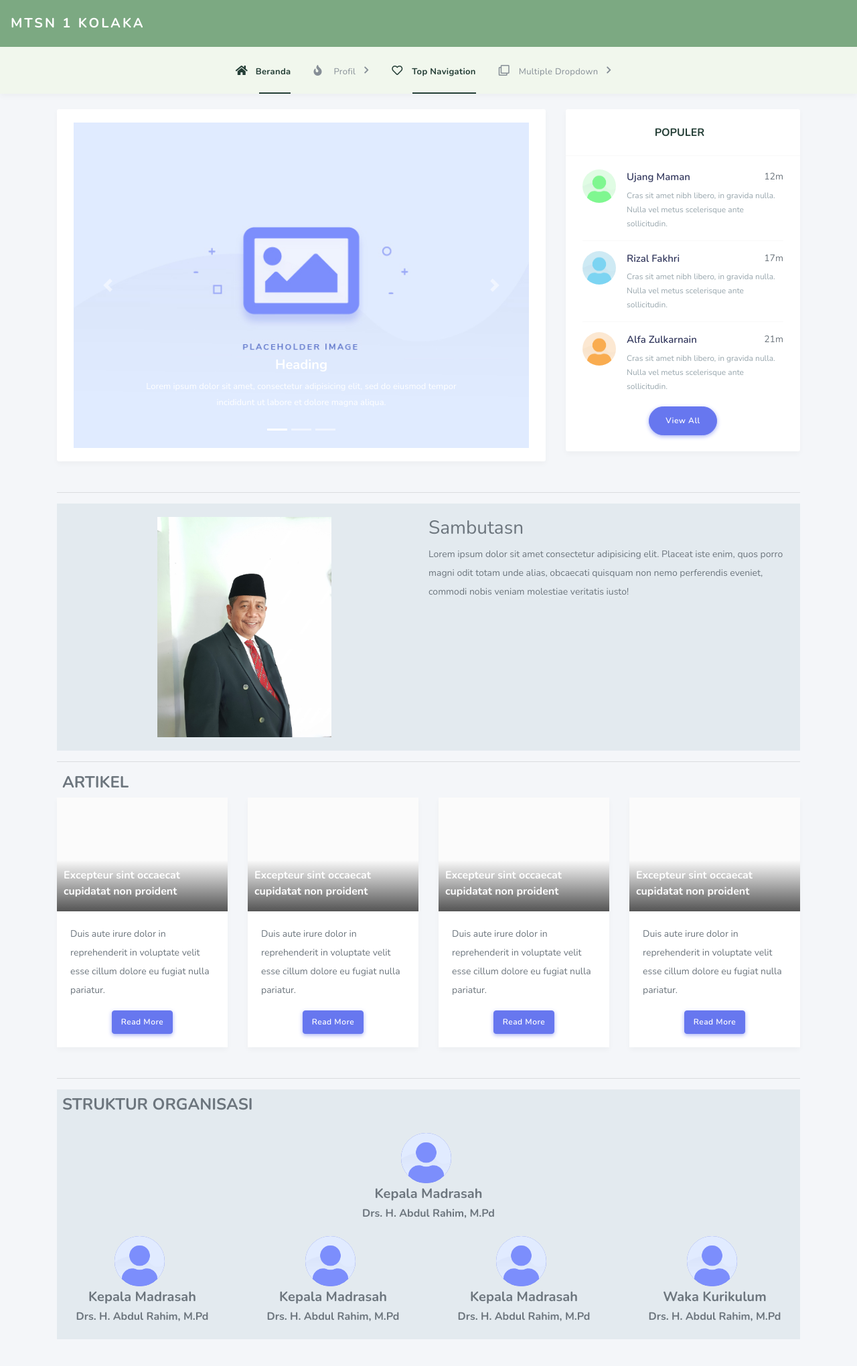
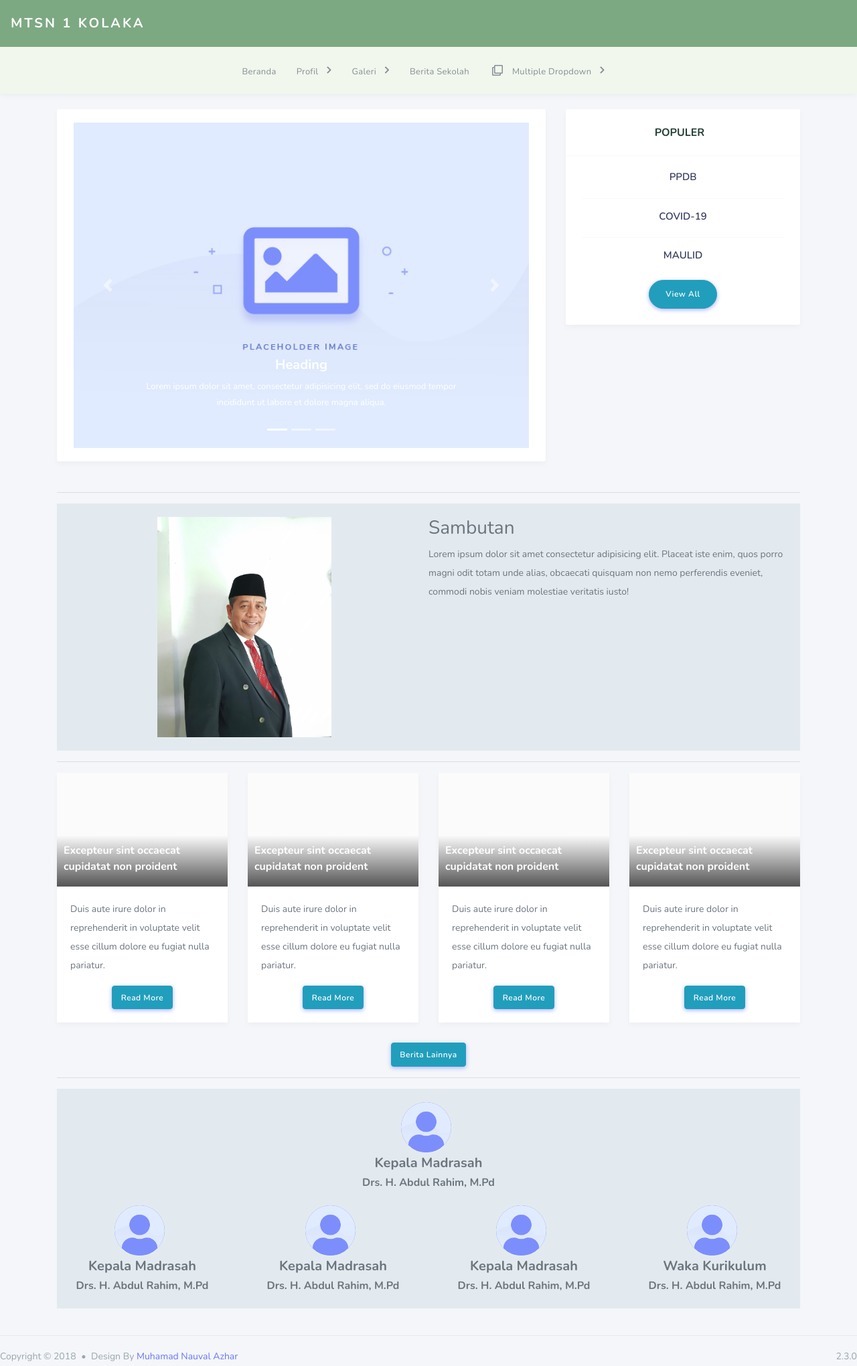
Before and after one commit to alimuhyie/baru, a CodeIgniter app: page /database/ in a window 1280 px wide. Shown: the top 2040 px of the page at 67% size. Run offline with CodeIgniter, Linux system fonts and the light colour scheme; some libraries are stand-ins or nearby versions.

Commit message:
data baru

```diff
--- a/application/views/templates/baru.php
+++ b/application/views/templates/baru.php
@@ -263,18 +263,30 @@
             <nav class="navbar navbar-secondary navbar-expand-lg">
                 <div class="container ">
                     <ul class="navbar-nav mx-auto">
-                        <li class="nav-item active">
-                            <a href="#" class="nav-link"><i class="fa fa-home" aria-hidden="true"></i></i><span>Beranda</span></a>
+                        <li class="nav-item ">
+                            <a href="#" class="nav-link"><span>Beranda</span></a>
                         </li>
                         <li class="nav-item dropdown">
-                            <a href="#" data-toggle="dropdown" class="nav-link has-dropdown"><i class="fas fa-fire"></i><span>Profil</span></a>
+                            <a href="#" data-toggle="dropdown" class="nav-link has-dropdown"><span>Profil</span></a>
                             <ul class="dropdown-menu">
                                 <li class="nav-item"><a href="index-0.html" class="nav-link">Visi Misi</a></li>
-                                <li class="nav-item"><a href="index.html" class="nav-link">Ecommerce Dashboard</a></li>
+                                <li class="nav-item"><a href="index.html" class="nav-link">Sejarah</a></li>
+                                <li class="nav-item"><a href="index.html" class="nav-link">Struktur Organisasi</a></li>
+                                <li class="nav-item"><a href="index.html" class="nav-link">Guru</a></li>
+                                <li class="nav-item"><a href="index.html" class="nav-link">Tata Usaha</a></li>
                             </ul>
                         </li>
-                        <li class="nav-item active">
-                            <a href="#" class="nav-link"><i class="far fa-heart"></i><span>Top Navigation</span></a>
+                        <li class="nav-item dropdown">
+                            <a href="#" data-toggle="dropdown" class="nav-link has-dropdown"><span>Galeri</span></a>
+                            <ul class="dropdown-menu">
+                                <li class="nav-item"><a href="index-0.html" class="nav-link"></a></li>
+                                <li class="nav-item"><a href="index.html" class="nav-link">Sejarah</a></li>
+                                <li class="nav-item"><a href="index.html" class="nav-link">Struktur Organisasi</a></li>
+
+                            </ul>
+                        </li>
+                        <li class="nav-item">
+                            <a href="#" class="nav-link"><span>Berita Sekolah</span></a>
                         </li>
                         <li class="nav-item dropdown">
                             <a href="#" data-toggle="dropdown" class="nav-link has-dropdown"><i class="far fa-clone"></i><span>Multiple Dropdown</span></a>
@@ -390,29 +402,19 @@
                                 </div>
                                 <div class="card-body">
                                     <ul class="list-unstyled list-unstyled-border">
-
-                                        <li class="media">
-                                            <img class="mr-3 rounded-circle" width="50" src="../assets/img/avatar/avatar-2.png" alt="avatar">
+                                        <li class="media text-center">
                                             <div class="media-body">
-                                                <div class="float-right">12m</div>
-                                                <div class="media-title">Ujang Maman</div>
-                                                <span class="text-small text-muted">Cras sit amet nibh libero, in gravida nulla. Nulla vel metus scelerisque ante sollicitudin.</span>
+                                                <div class="media-title">PPDB</div>
                                             </div>
                                         </li>
-                                        <li class="media">
-                                            <img class="mr-3 rounded-circle" width="50" src="../assets/img/avatar/avatar-3.png" alt="avatar">
+                                        <li class="media text-center">
                                             <div class="media-body">
-                                                <div class="float-right">17m</div>
-                                                <div class="media-title">Rizal Fakhri</div>
-                                                <span class="text-small text-muted">Cras sit amet nibh libero, in gravida nulla. Nulla vel metus scelerisque ante sollicitudin.</span>
+                                                <div class="media-title">COVID-19</div>
                                             </div>
                                         </li>
-                                        <li class="media">
-                                            <img class="mr-3 rounded-circle" width="50" src="../assets/img/avatar/avatar-4.png" alt="avatar">
+                                        <li class="media text-center">
                                             <div class="media-body">
-                                                <div class="float-right">21m</div>
-                                                <div class="media-title">Alfa Zulkarnain</div>
-                                                <span class="text-small text-muted">Cras sit amet nibh libero, in gravida nulla. Nulla vel metus scelerisque ante sollicitudin.</span>
+                                                <div class="media-title">MAULID</div>
                                             </div>
                                         </li>
                                     </ul>
@@ -436,7 +438,7 @@
                                     </div>
                                     <div class="col-lg-6">
                                         <div class="row">
-                                            <div class="h3">Sambutasn</div>
+                                            <div class="h3">Sambutan</div>
                                             <p>Lorem ipsum dolor sit amet consectetur adipisicing elit. Placeat iste enim, quos porro magni odit totam unde alias, obcaecati quisquam non nemo perferendis eveniet, commodi nobis veniam molestiae veritatis iusto!</p>
                                         </div>
                                     </div>
@@ -452,7 +454,7 @@
 
 
                         <!-- <div class="card-body"> -->
-                        <h4 class="pl-2">ARTIKEL</h4>
+
                         <div class="row">
                             <div class="col-12 col-sm-6 col-md-6 col-lg-3">
                                 <article class="article">
@@ -526,13 +528,18 @@
                                     </div>
                                 </article>
                             </div>
+                            <div class="col-12 col-sm-6 col-md-6 col-lg">
+                                <div class="article-cta text-center">
+                                    <a href="#" class="btn btn-primary">Berita Lainnya</a>
+                                </div>
+                            </div>
                         </div>
                         <!-- </div> -->
 
                         <!-- </div> -->
                         <hr>
                         <div class="bg-light">
-                            <h4 class="pl-2 pt-2">STRUKTUR ORGANISASI</h4>
+
                             <div class="row text-center py-3">
                                 <div class="col-lg-12 mb-3">
                                     <figure class="avatar mt-1 mr-2 avatar-xl">
--- a/assets/css/style.css
+++ b/assets/css/style.css
@@ -2000,8 +2000,8 @@ h6 .badge {
 .btn-primary,
 .btn-primary.disabled {
 	box-shadow: 0 2px 6px #acb5f6;
-	background-color: #6777ef;
-	border-color: #6777ef;
+	background-color: #219ebc;
+	border-color: #219ebc;
 }
 
 .btn-primary:focus,
```
